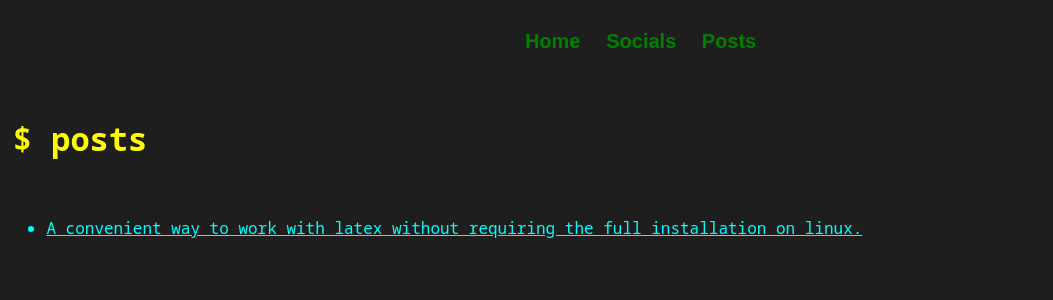
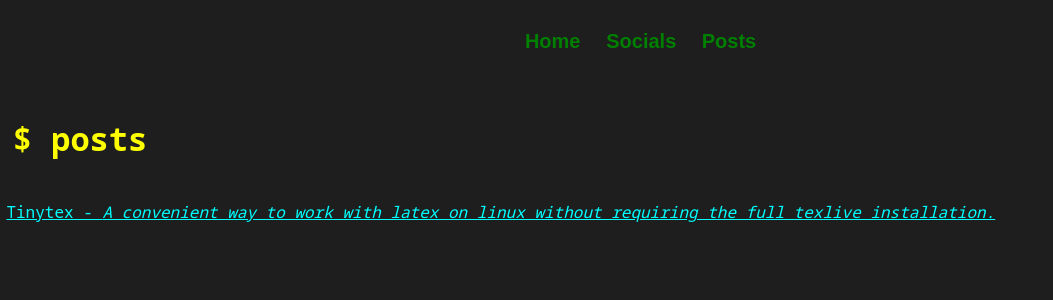
Before and after one commit to saiarvindb/blog, a React (Vite) app: page /posts in a window 1280 px wide. Shown: the top 300 px of the page, without its empty margins (0-1053 px from the left). Built offline with nearby package versions, Linux system fonts and the light colour scheme.

Commit message:
improved routing

```diff
--- a/src/blog.tsx
+++ b/src/blog.tsx
@@ -3,9 +3,7 @@ import { BrowserRouter, Route, Routes } from "react-router-dom";
 import { NavigationBar } from "./components/navigationBar";
 import { About } from "./pages/about/about";
 import { Socials } from "./pages/socials/socials";
-import { Posts } from "./pages/posts/posts";
-import { BlogPage } from "./components/blogPage";
-import Tinytex from "./pages/posts/tinytex.mdx";
+import { ArticleRoutes } from "./pages/posts/articles/routes";
 
 const Blog : FC<{}> = ({}) =>
 {
@@ -28,10 +26,9 @@ const Blog : FC<{}> = ({}) =>
 		<BrowserRouter>
 			<NavigationBar/>
 			<Routes>
-				<Route path="/" element={<About/>}/>
-				<Route path="/socials" element={<Socials/>}/>
-				<Route path="/posts" element={<Posts/>}/>
-	            <Route path="/posts/tinytex" element={<BlogPage title={"tinytex"} markdownContent={<Tinytex/>}/>} />
+				<Route path="" element={<About/>}/>
+				<Route path="socials" element={<Socials/>}/>
+				<Route path="posts/*" element={<ArticleRoutes/>}/>
 			</Routes>
 		</BrowserRouter>
 	</div>
--- /dev/null
+++ b/src/pages/posts/articles/routes.tsx
@@ -0,0 +1,17 @@
+import { FC, ReactNode } from "react";
+import { Route, Routes } from "react-router-dom";
+import { Posts } from "../posts";
+import { BlogPage } from "../../../components/blogPage";
+import TinyTex from "./tinytex.mdx";
+
+const ArticleRoutes : FC<{}> = ({}) =>
+{
+	const articleRoutes : ReactNode =
+	<Routes>
+		<Route path="" element={<Posts/>}/>
+		<Route path="tinytex" element={<BlogPage title={"tinytex"} markdownContent={<TinyTex/>}/>}/>
+	</Routes>;
+	return articleRoutes;
+}
+
+export {ArticleRoutes}
--- a/src/pages/posts/posts.mdx
+++ b/src/pages/posts/posts.mdx
@@ -1,5 +1,3 @@
 import { Link } from "react-router-dom";
 
-<Link to="/posts/tinytex" style={{color: "inherit"}}>
-    - A convenient way to work with latex without requiring the full installation on linux.
-</Link>
+<Link to="/posts/tinytex" style={{color: "inherit"}}>Tinytex -  *A convenient way to work with latex on linux without requiring the full texlive installation.* </Link>
```
Also changed, not shown: src/pages/posts/posts.tsx (+2 -7 lines), src/pages/posts/articles/tinytex.mdx (renamed from src/pages/posts/tinytex.mdx).
